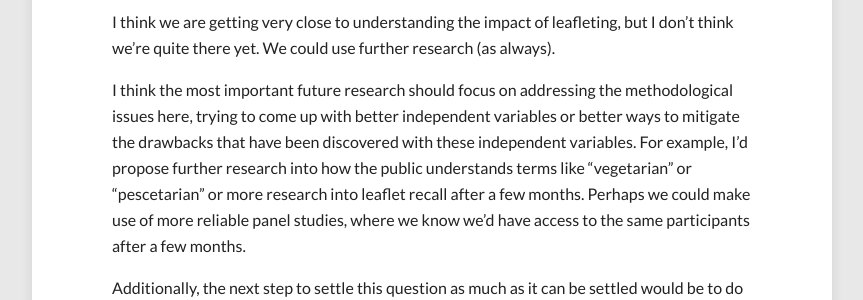
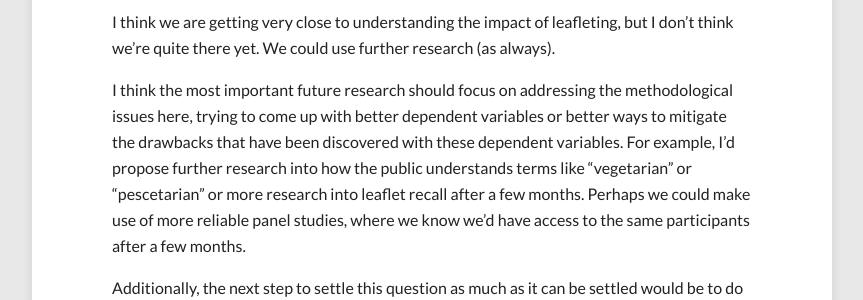
Before and after one commit to peterhurford/peterhurford.github.io, a Jekyll site: the page built from _posts/2014-06-04-a-re-analysis-of-ace-leaflet-study.markdown, in a window 1280 px wide and 900 px high, scrolled down 18006 px. Shown: the part 180-480 px from the top of the window, without its empty margins (208-1071 px from the left). Built offline with Jekyll 4.4.1, drawn with Linux system fonts in a browser that asks for light colours; comment, search, counter and statistics services are not loaded; some of the changed text lies outside the part shown.

Commit message:
Fixed typo in ACE leafleting post

```diff
--- a/_posts/2014-06-04-a-re-analysis-of-ace-leaflet-study.markdown
+++ b/_posts/2014-06-04-a-re-analysis-of-ace-leaflet-study.markdown
@@ -79,9 +79,9 @@
 
 
 
-## What should the independent variable be?
+## What should the dependent variable be?
 
-Once I set up the dataset, I looked into how we should represent the independent variable -- the amount of change in diet caused by the survey.
+Once I set up the dataset, I looked into how we should represent the dependent variable -- the amount of change in diet caused by the survey.
 
 #### Meat Elimination
 
@@ -257,7 +257,7 @@
 
 ## Challenges to These Variables <a id="challenges">&nbsp;</a>
 
-Why look at eight different independent variables?  One reason was that we were interested in both partial meat elimination and full meat elimination.  But another reason is that it’s really hard to figure out who exactly is vegetarian...
+Why look at eight different dependent variables?  One reason was that we were interested in both partial meat elimination and full meat elimination.  But another reason is that it’s really hard to figure out who exactly is vegetarian...
 
 
 #### First Problem: Vegetarians and Vegans Eat Meat <a id="vegeatmeat">&nbsp;</a>
@@ -345,7 +345,7 @@
 
 ## What should the relevant treatment and control groups be? <a id="control">&nbsp;</a>
 
-So we’re looking to five different independent variables to track changes in diet.  But we’re really interested in the impact of leafleting.  The study was designed well -- there was a control leaflet and two different treatment leaflets.
+So we’re looking to five different dependent variables to track changes in diet.  But we’re really interested in the impact of leafleting.  The study was designed well -- there was a control leaflet and two different treatment leaflets.
 
 <table>
 	<caption>Leaflets Recognized by Follow-up Survey Respondents</caption>
@@ -398,7 +398,7 @@
 
 ## What changes reportedly occurred as a result of the leafleting? <a id="changes">&nbsp;</a>
 
-So now that we have eight potential independent variables and three groups to look at, how did things actually turn out?
+So now that we have eight potential dependent variables and three groups to look at, how did things actually turn out?
 
 <table>
 	<tr>
@@ -678,7 +678,7 @@
 
 -
 
-We can also use this to dig a little bit deeper at red meat elimination, one of the independent variables credited by ACE as being affected by the leaflet.
+We can also use this to dig a little bit deeper at red meat elimination, one of the dependent variables credited by ACE as being affected by the leaflet.
 
 * 7 people who received the treatment flyer self-reported eliminating red meat.  Of these...
 
@@ -851,7 +851,7 @@
 
 I think we are getting very close to understanding the impact of leafleting, but I don't think we're quite there yet.  We could use further research (as always).
 
-I think the most important future research should focus on addressing the methodological issues here, trying to come up with better independent variables or better ways to mitigate the drawbacks that have been discovered with these independent variables.  For example, I'd propose further research into how the public understands terms like "vegetarian" or "pescetarian" or more research into leaflet recall after a few months.  Perhaps we could make use of more reliable panel studies, where we know we'd have access to the same participants after a few months.
+I think the most important future research should focus on addressing the methodological issues here, trying to come up with better dependent variables or better ways to mitigate the drawbacks that have been discovered with these dependent variables.  For example, I'd propose further research into how the public understands terms like "vegetarian" or "pescetarian" or more research into leaflet recall after a few months.  Perhaps we could make use of more reliable panel studies, where we know we'd have access to the same participants after a few months.
 
 Additionally, the next step to settle this question as much as it can be settled would be to do a large sample size study with a control group.  Having a couple thousand people in each group should do the trick and place a worthwhile upper bound on what the size of the effects would be, even if we don't yet know the true lower bound (because it might remain too small to detect).
 
```
